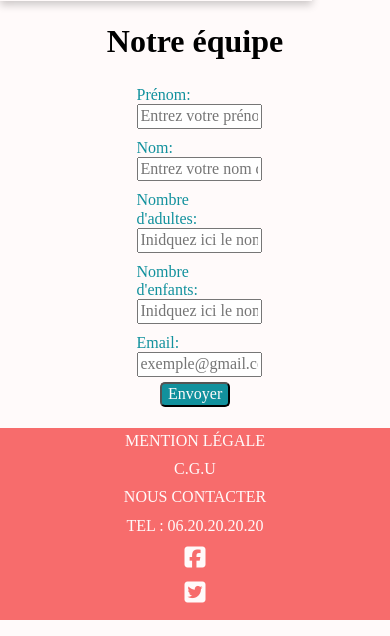
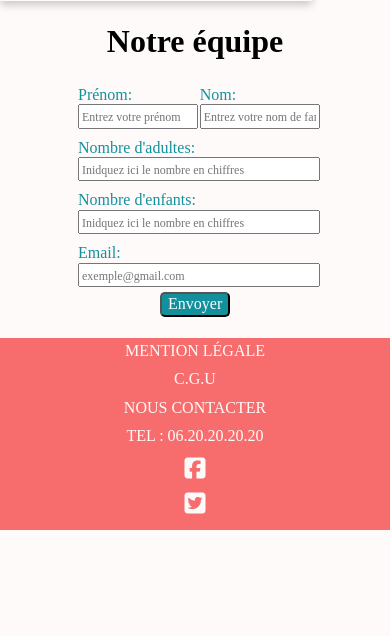
Before and after one commit to thomasluminic/wild_solo, a PHP site: page / in a window 390 px wide. Shown: the part 2313-2949 px from the top of the page. After the commit the page ends 2843 px from the top, so only its background shows below. Run offline with PHP 8.4, Linux system fonts and the light colour scheme; some libraries are stand-ins or nearby versions.

Commit message:
Form Responsive Adapted

```diff
--- a/index.html
+++ b/index.html
@@ -151,13 +151,15 @@
     <!--TODO Form -->
     <section>
         <form>
-            <div class="formitem">
-            <label for="fname">Prénom:</label>
-            <input type="text" class="fname" name="fname" placeholder="Entrez votre prénom"></input>
-            </div>
-            <div class="formitem">
-            <label for="lname">Nom:</label>
-            <input type="text" class="lname" name="lname" placeholder="Entrez votre nom de famille"></input>
+            <div class="formitem names">
+                <div>
+                    <label for="fname">Prénom:</label>
+                    <input type="text" class="fname" name="fname" placeholder="Entrez votre prénom"></input>
+                </div>
+                <div>
+                    <label for="lname">Nom:</label>
+                    <input type="text" class="lname" name="lname" placeholder="Entrez votre nom de famille"></input>
+                </div>
             </div>
             <div class="formitem">
             <label for="nbplacesadulte">Nombre d'adultes:</label>
--- a/style.css
+++ b/style.css
@@ -446,6 +446,26 @@ form input{
     color: snow;
 }
 
+@media (max-width: 1025px) {
+    form{
+        width: 60%;
+    }
+
+    .names div{
+        width: 48%;
+    }
+
+    .names {
+        display: flex;
+        flex-direction: row;
+        justify-content: space-between;
+    }
+
+   ::placeholder{
+        font-size: 75%;
+    }
+}
+
 /* TODO  Plan */
 
 /* TODO  Footer */
```
